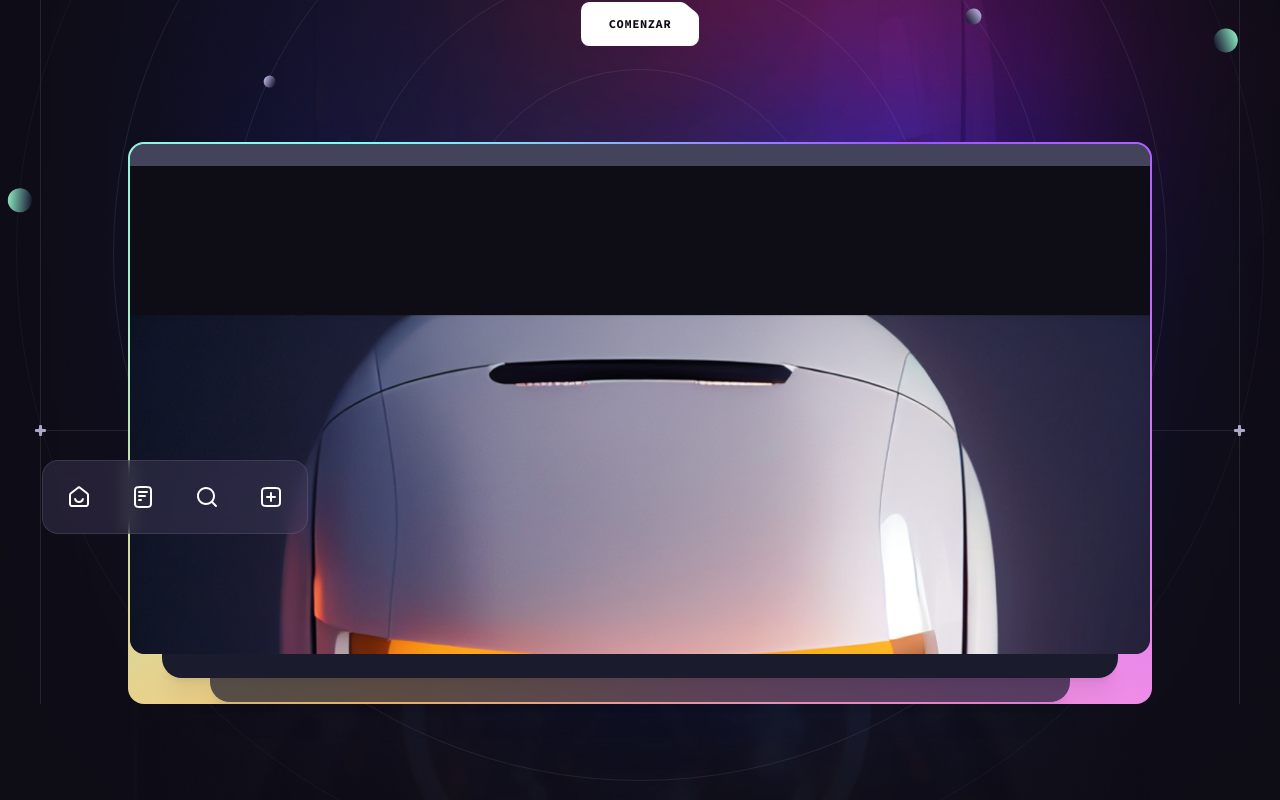
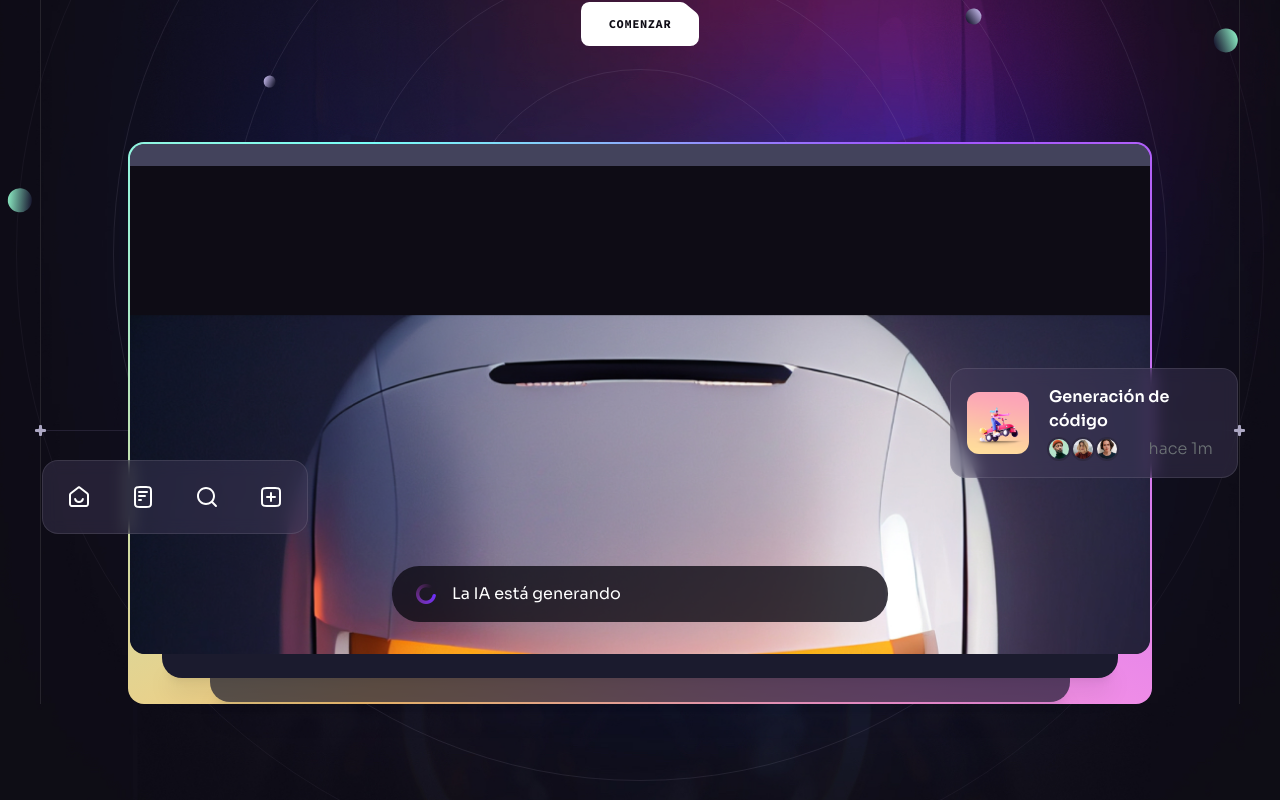
Before and after one commit to WaltGreenwich/brainwave, a React (Vite) app: page / in a window 1280 px wide. Shown: the part 454-1254 px from the top of the page. Built offline with nearby package versions, Linux system fonts and the light colour scheme.

Commit message:
Implementando el componente Notification

```diff
--- a/src/components/Generating.jsx
+++ b/src/components/Generating.jsx
@@ -1,6 +1,6 @@
 import { loading } from "../assets";
 
-const Generating = () => {
+const Generating = ({ className }) => {
   return (
     <div
       className={`flex items-center h-[3.5rem] px-6 bg-n-8/80 rounded-[1.7rem] ${
--- a/src/components/Hero.jsx
+++ b/src/components/Hero.jsx
@@ -1,6 +1,8 @@
 import { curve, heroBackground, robot } from "../assets";
 import Section from "./Section";
 import Button from "./Button";
+import Generating from "./Generating";
+import Notification from "./Notification";
 import { BackgroundCircles, BottomLine, Gradient } from "./design/Hero";
 import { heroIcons } from "../constants";
 import { ScrollParallax } from "react-just-parallax";
@@ -54,6 +56,8 @@
                   alt="AI"
                 />
 
+                <Generating className="absolute left-4 right-4 bottom-5 md:left-1/2 md:right-auto md:bottom-8 md:w-[31rem] md:-translate-x-1/2" />
+
                 <ScrollParallax isAbsolutelyPositioned>
                   <ul className="hidden absolute -left-[5.5rem] bottom-[7.5rem] px-1 py-1 bg-n-9/40 backdrop-blur border border-n-1/10 rounded-2xl xl:flex">
                     {heroIcons.map((icon, index) => (
@@ -62,6 +66,13 @@
                       </li>
                     ))}
                   </ul>
+                </ScrollParallax>
+
+                <ScrollParallax isAbsolutelyPositioned>
+                  <Notification
+                    className="hidden absolute -right-[5.5rem] bottom-[11rem] w-[18rem] xl:flex"
+                    title="Generación de código"
+                  />
                 </ScrollParallax>
               </div>
             </div>
--- /dev/null
+++ b/src/components/Notification.jsx
@@ -0,0 +1,46 @@
+import { notification1 } from "../assets";
+import { notificationImages } from "../constants";
+
+const Notification = ({ className, title }) => {
+  return (
+    <div
+      className={`${
+        className || ""
+      } flex items-center p-4 pr-6 bg-n-9/40 backdrop-blur border border-n-1/10 rounded-2xl gap-5`}
+    >
+      <img
+        src={notification1}
+        width={62}
+        height={62}
+        alt="image"
+        className="rounded-xl"
+      />
+
+      <div className="flex-1">
+        <h6 className="mb-1 font-semibold justify-between">{title}</h6>
+
+        <div className="flex items-center justify-between">
+          <ul className="flex -m-0.5">
+            {notificationImages.map((item, index) => (
+              <li
+                key={index}
+                className="flex w-6 h-6 border-2 border-n-12 rounded-full overflow-hidden"
+              >
+                <img
+                  src={item}
+                  className="w-full"
+                  width={20}
+                  height={20}
+                  alt={item}
+                />
+              </li>
+            ))}
+          </ul>
+          <div className="body-2 text-n-13">hace 1m</div>
+        </div>
+      </div>
+    </div>
+  );
+};
+
+export default Notification;
```
